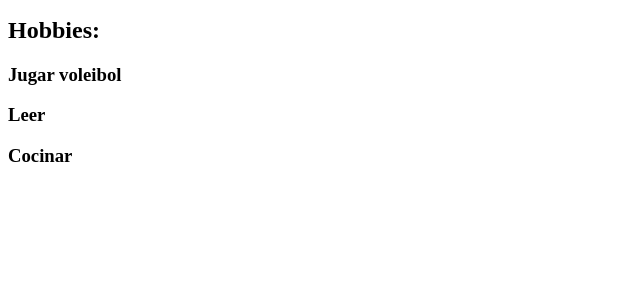
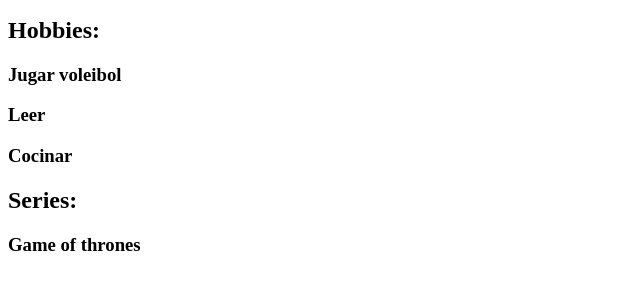
Before and after one commit to Garu84/TallerIvan, a plain HTML site: page index.html in a window 1280 px wide. Shown: the part 110-400 px from the top of the page, without its empty margins (0-640 px from the left). Drawn offline with Linux system fonts and the light colour scheme.

Commit message:
Agregué una sección para series favoritas

```diff
--- a/index.html
+++ b/index.html
@@ -12,5 +12,8 @@
     <h3>Jugar voleibol</h3>
     <h3>Leer</h3>
     <h3>Cocinar</h3>
+
+    <h2>Series:</h2>
+    <h3>Game of thrones</h3>
 </body>
 </html>
```
